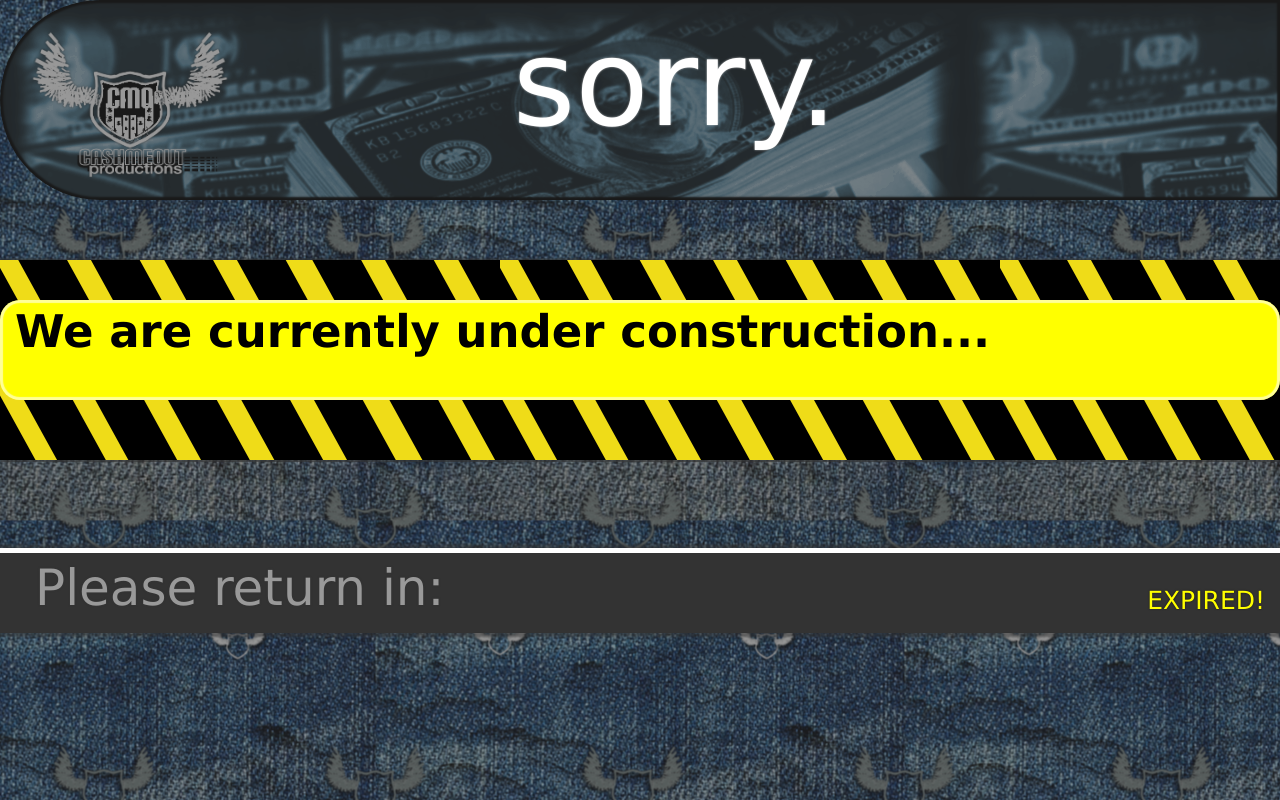
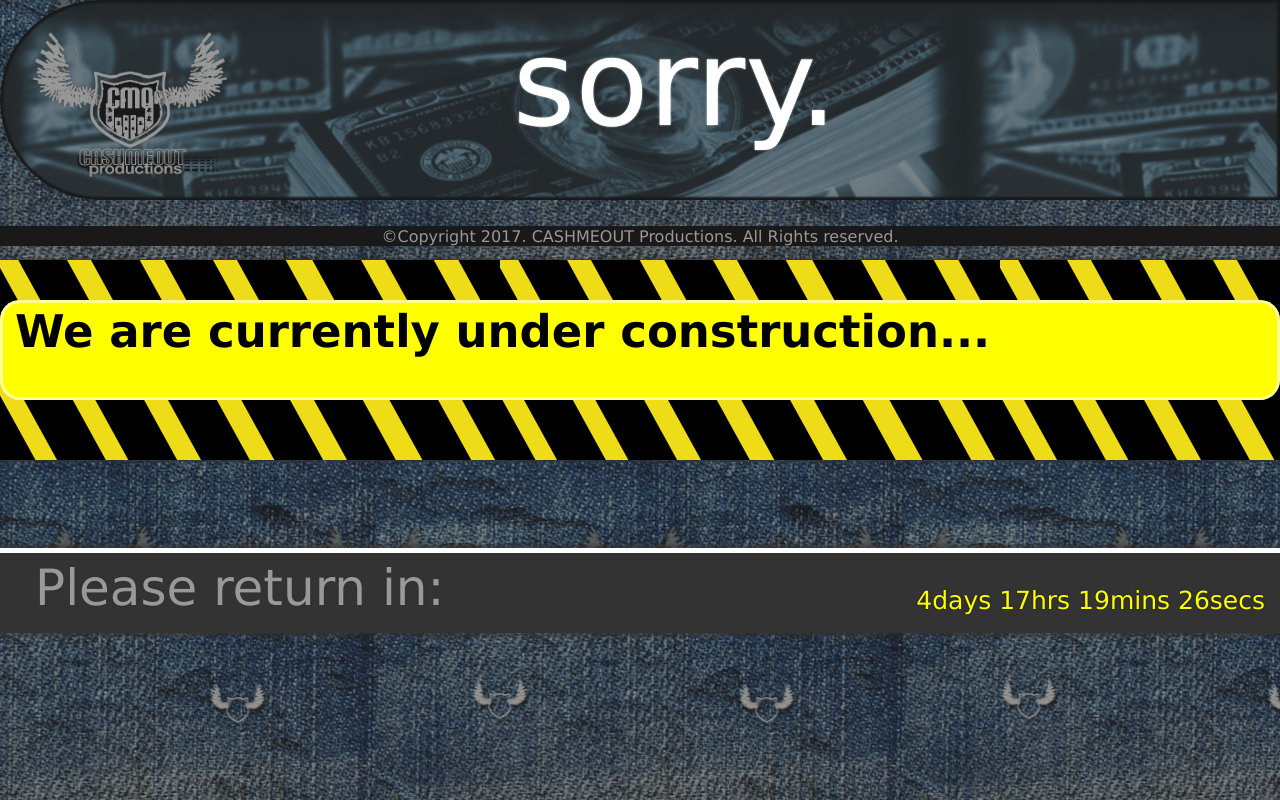
Before and after one commit to cmopbeatz/cmop-beatz, a plain HTML site: page index.html in a window 1280 px wide. Shown: the top 800 px of the page. Drawn offline with nearby package versions, Linux system fonts and the light colour scheme.

Commit message:
chng-640pst

```diff
--- a/index.html
+++ b/index.html
@@ -1694,7 +1694,7 @@ button#exclusiveTab:active {
 
 
 <script>
-var end = new Date('11/15/2017 8:00 PM');
+var end = new Date('11/20/2017 8:00 PM');
 
     var _second = 1000;
     var _minute = _second * 60;
@@ -1736,7 +1736,7 @@ var end = new Date('11/15/2017 8:00 PM');
 </div>
 <div id="PLwrapper" style="width: 100%; height: 100%; position: relative; background: rgba(51,51,51,.0); display: block;">
 <div id ="pre-loader"><img src="images/cmop-letterhead2.png" style="position:relative;width:200px;height:150px;margin-top:30px;margin-left:30px;">
-<div id="tips-wrapper" style="display:none;margin-top:20px;text-align:center;">
+<!--<div id="tips-wrapper" style="display:block;margin-top:20px;text-align:center;">
 <div id="Loading-tips" style="position:relative;width:93%;height:auto;background:rgba(255,255,255,0);margin-left:20px;box-shadow:0px 0px 2px 3px rgba(51,51,51,.75);">
 
 <div id="tips-header" style="width:100%;height:auto;background:rgba(0,0,0,1);color:rgba(255,255,255,1);font-weight:bolder;font-size:32px;text-align:left;text-indent:10px;vertical-align:top;">
@@ -1778,12 +1778,12 @@ To inquire about design services, contact d1nero directly at designsbyd1nero@gma
 </div>
 
 
-<!--<div id="enter-wrapper" style="width:100%;height:60px;margin-top:20px;background:rgba(0,0,0,1);">
+<div id="enter-wrapper" style="width:100%;height:60px;margin-top:20px;background:rgba(0,0,0,1);">
 <div id ="loader-graphic"><img src="images/cmop-loader-circle.gif" style="background:rgba(255,255,255,.05);border-radius:40px;box-shadow: 0px 0px 1px 2px #000;" height="30px" width="30px"></div>
 <button id ="Enter-page">Loading...</button>
 </div>
+</div>
 </div>-->
-</div>
 
     <div id="audio_player">
 
```
